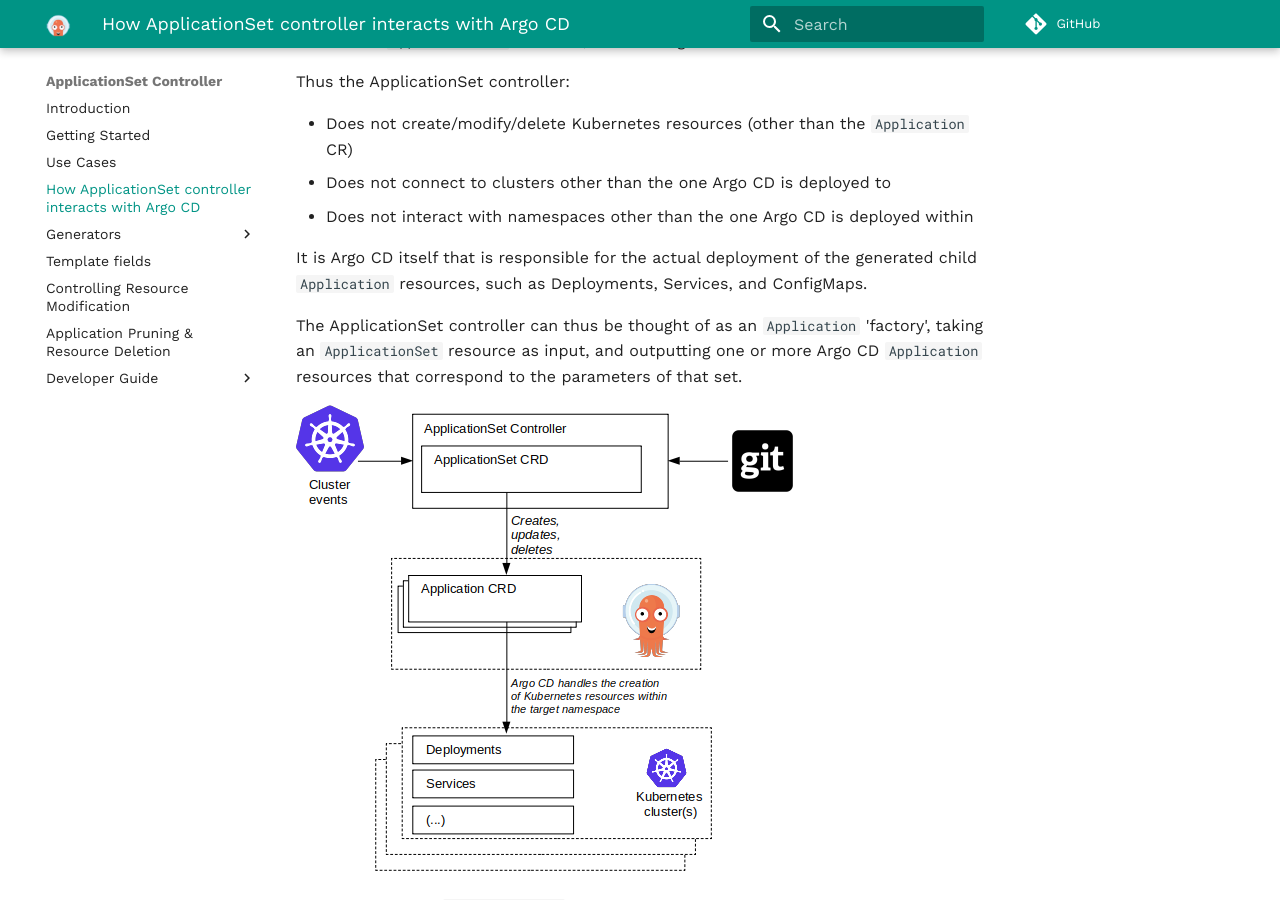
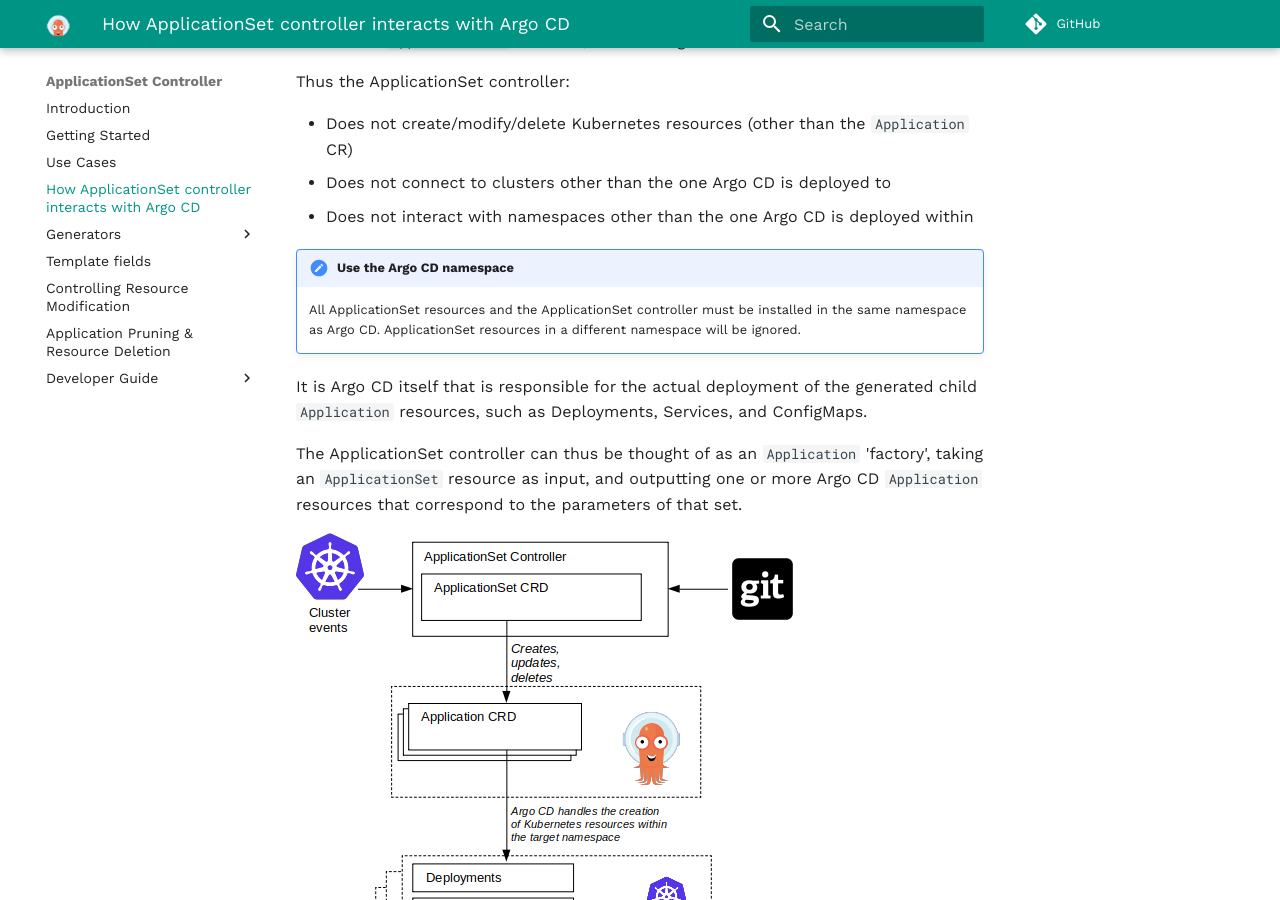
Before and after one commit to argoproj/applicationset, an MkDocs documentation site: the page built from docs/Argo-CD-Integration.md, in a window 1280 px wide and 900 px high, scrolled down 363 px. Built offline with MkDocs 1.6.1 and Material for MkDocs 9.7.7, drawn with Linux system fonts in a browser that asks for light colours; comment, search, counter and statistics services are not loaded.

Commit message:
docs: be explicit about which namespace appsets should be in
Signed-off-by: Michael Crenshaw <michael@crenshaw.dev>

```diff
--- a/docs/Argo-CD-Integration.md
+++ b/docs/Argo-CD-Integration.md
@@ -9,6 +9,10 @@ Thus the ApplicationSet controller:
 - Does not create/modify/delete Kubernetes resources (other than the `Application` CR)
 - Does not connect to clusters other than the one Argo CD is deployed to
 - Does not interact with namespaces other than the one Argo CD is deployed within
+
+!!!important "Use the Argo CD namespace"
+    All ApplicationSet resources and the ApplicationSet controller must be installed in the same namespace as Argo CD.
+    ApplicationSet resources in a different namespace will be ignored.
 
 It is Argo CD itself that is responsible for the actual deployment of the generated child `Application` resources, such as Deployments, Services, and ConfigMaps.
 
```
Also changed, not shown: docs/Generators-Cluster-Decision-Resource.md (+1 -0 lines), docs/Generators-Cluster.md (+2 -0 lines), docs/Generators-Git.md (+3 -0 lines), docs/Generators-List.md (+1 -0 lines), 1 other file.
